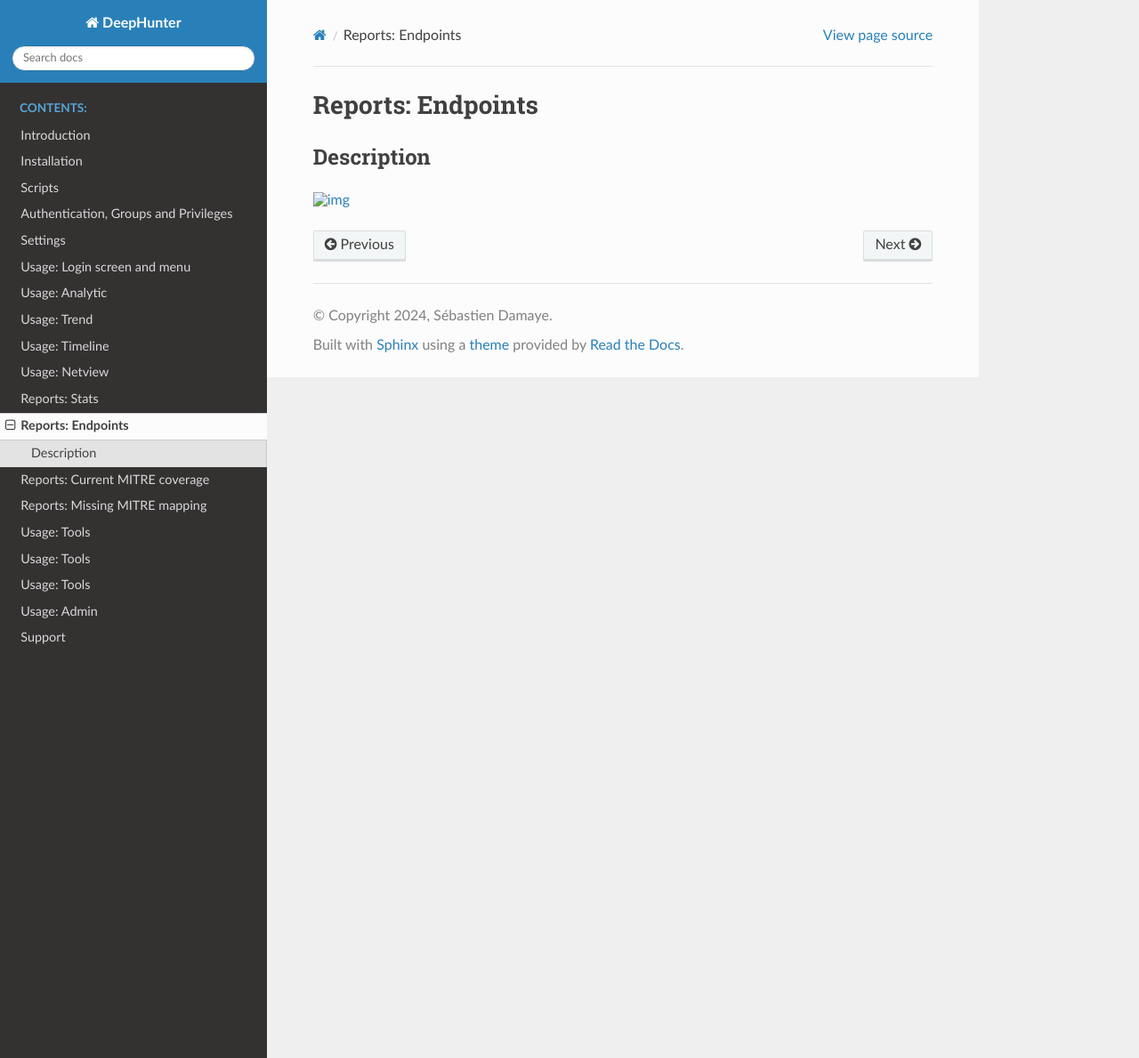
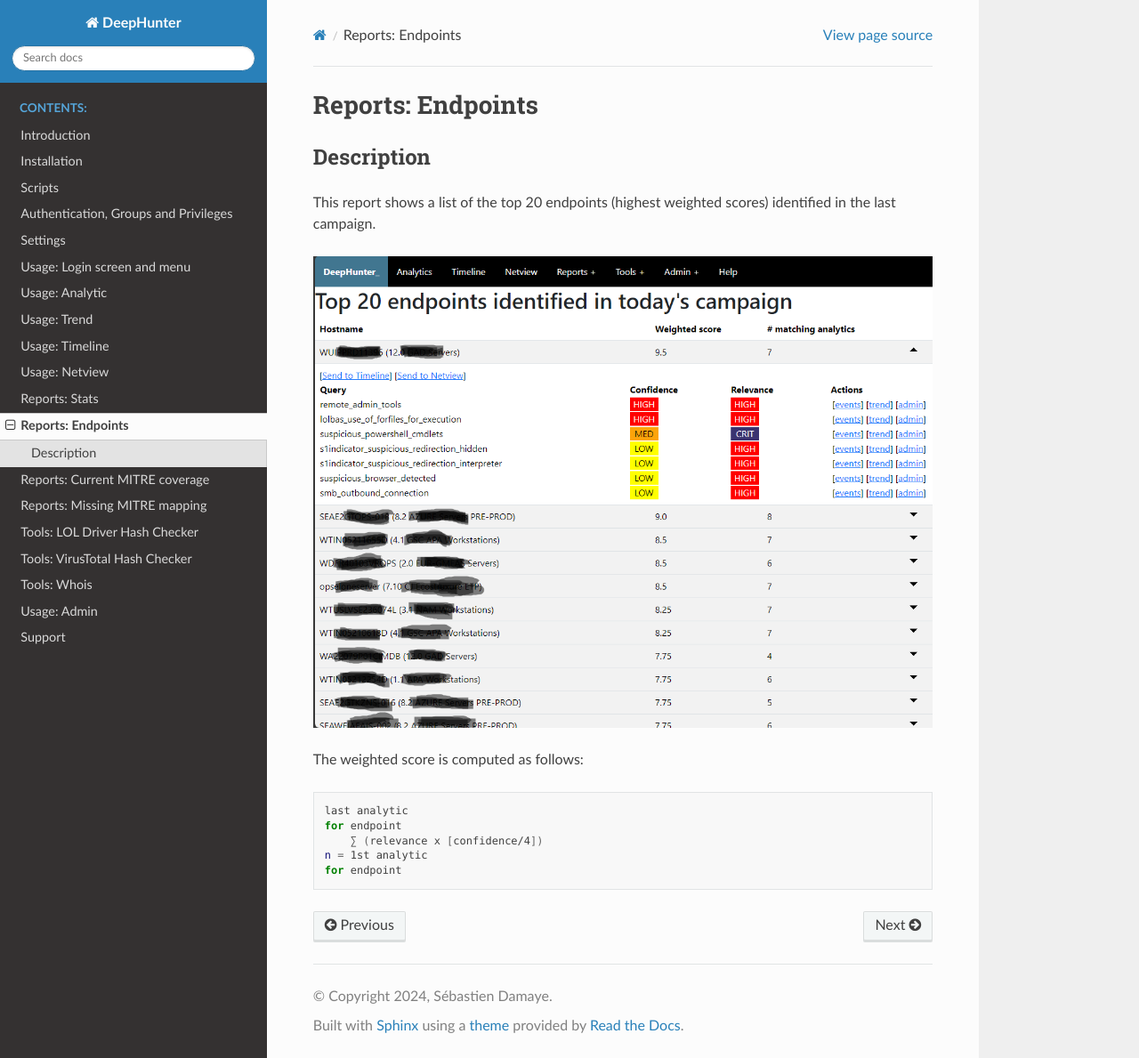
Before and after one commit to wikijm/deephunter, a Sphinx documentation site: the page built from docs/reports_endpoints.rst, in a window 1280 px wide and 1189 px high. Shown: the whole window at 89% size. Built offline with Sphinx 7.4.7 and the Read the Docs theme 3.1.0, drawn with Linux system fonts in a browser that asks for light colours.

Commit message:
updated doc

```diff
--- a/docs/reports_endpoints.rst
+++ b/docs/reports_endpoints.rst
@@ -3,7 +3,18 @@
 
 Description
 ***********
+This report shows a list of the top 20 endpoints (highest weighted scores) identified in the last campaign.
 
 .. image:: img/reports_endpoints.png
   :width: 1000
   :alt: img
+
+The weighted score is computed as follows:
+
+.. code-block:: sh
+
+  last analytic
+  for endpoint
+      ∑ (relevance x [confidence/4])
+  n = 1st analytic
+  for endpoint
--- a/docs/tools_lol_drivers_hash_checker.rst
+++ b/docs/tools_lol_drivers_hash_checker.rst
@@ -1,15 +1,9 @@
-Usage: Tools
-############
+Tools: LOL Driver Hash Checker
+##############################
 
-VirusTotal Hash Checker
-***********************
+Description
+***********
 
-.. image:: ../img/img.png
-  :width: 600
+.. image:: img/tools_lol_driver_hash_checker.png
+  :width: 1000
   :alt: img
-
-LOL Driver Hash Checker
-***********************
-
-Whois
-**********************
--- a/docs/tools_vt_hash_checker.rst
+++ b/docs/tools_vt_hash_checker.rst
@@ -1,15 +1,9 @@
-Usage: Tools
-############
+Tools: VirusTotal Hash Checker
+##############################
 
-VirusTotal Hash Checker
-***********************
+Description
+***********
 
-.. image:: ../img/img.png
-  :width: 600
+.. image:: img/tools_vt_hash_checker.png
+  :width: 1000
   :alt: img
-
-LOL Driver Hash Checker
-***********************
-
-Whois
-**********************
--- a/docs/tools_whois.rst
+++ b/docs/tools_whois.rst
@@ -1,15 +1,9 @@
-Usage: Tools
+Tools: Whois
 ############
 
-VirusTotal Hash Checker
-***********************
+Description
+***********
 
-.. image:: ../img/img.png
-  :width: 600
+.. image:: img/tools_whois.png
+  :width: 1000
   :alt: img
-
-LOL Driver Hash Checker
-***********************
-
-Whois
-**********************
```
Also changed, not shown: docs/img/reports_endpoints.png (added).
